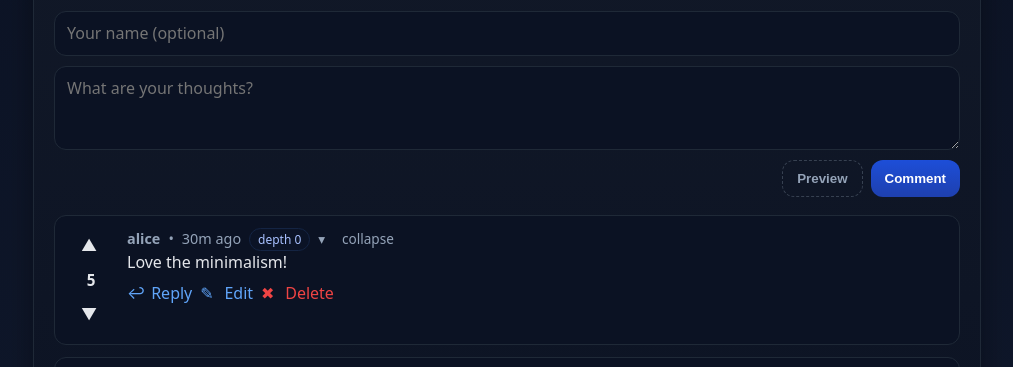
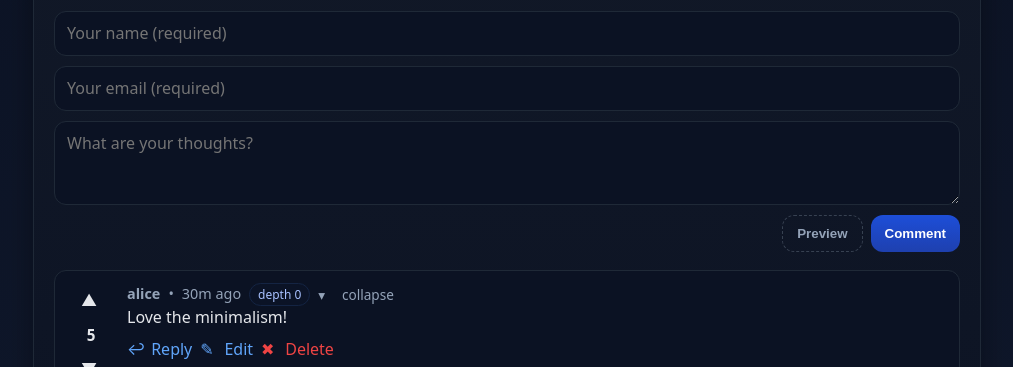
Before and after one commit to dopplertgy-cmd/input, a plain HTML site: page index.html in a window 1280 px wide. Shown: the part 380-747 px from the top of the page, without its empty margins (133-1146 px from the left). Drawn offline with Linux system fonts and the light colour scheme.

Commit message:
Update index.html

```diff
--- a/index.html
+++ b/index.html
@@ -157,7 +157,8 @@
       </header>
 
       <div class="editor" aria-label="New comment editor">
-        <input type="text" id="author" placeholder="Your name (optional)" />
+        <input type="text" id="author" placeholder="Your name (required)" />
+        <input type="text" id="email" placeholder="Your email (required)" />
         <textarea id="text" placeholder="What are your thoughts?"></textarea>
         <div style="display:flex; gap:8px; justify-content:flex-end">
           <button class="btn ghost" id="previewBtn">Preview</button>
@@ -195,7 +196,7 @@
     const uid = () => Math.random().toString(36).slice(2) + Date.now().toString(36);
 
     const seed = {
-      post: { id: 'post-1', score: 1, created: now()-3600_000, title: 'Show HN: A tiny Reddit‑like in one HTML file', author: 'demo_user', body: `This sample mimics a Reddit post with nested comments. Everything runs locally in your browser. Try adding comments, replies, upvoting, sorting by Top/New, and refreshing the page — your data persists via localStorage.` },
+      post: { id: 'post-1', score: 1, created: now()-3600_000, title: 'ChatGPT enshittification begins :/', author: 'demo_user', body: `Does anyone else feel like ChatGPT has been getting worse lately?` },
       comments: [
         { id: uid(), parent: null, author: 'alice', text: 'Love the minimalism!', score: 5, created: now()-1800_000 },
         { id: uid(), parent: null, author: 'bob', text: 'Could use markdown support.', score: 2, created: now()-1200_000 },
```
